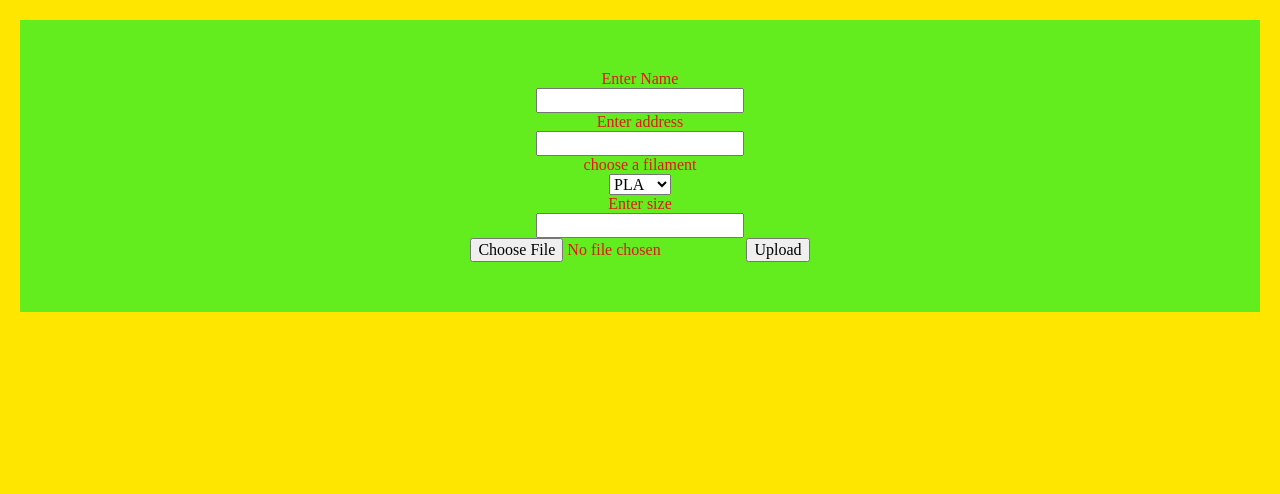
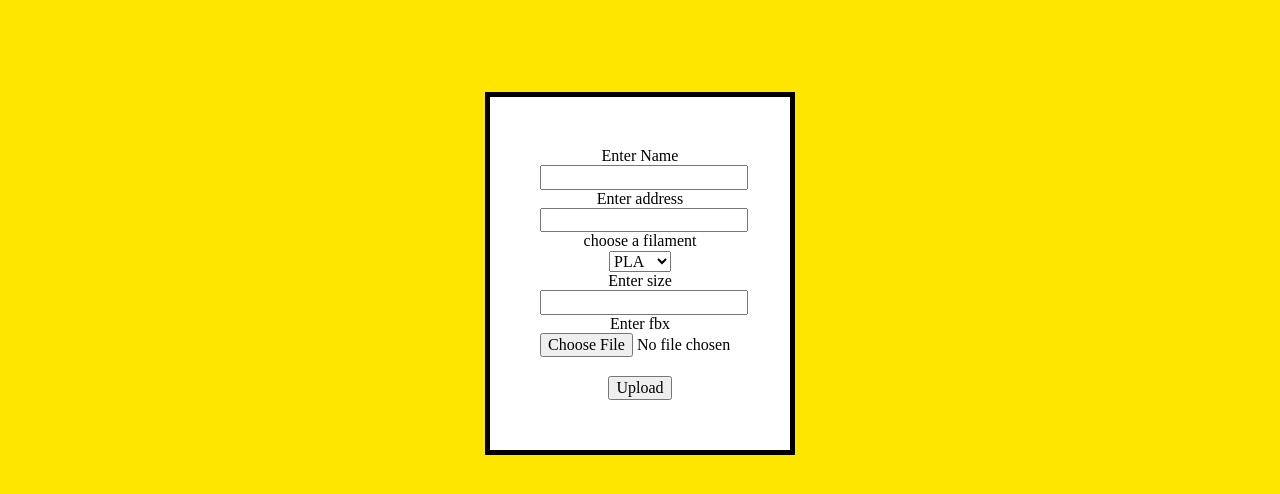
Before and after one commit to ketchuponriceenjoyer/DTS-project-3D-printer-service-repo, a Flask app: page /Session in a window 1280 px wide. Shown: the part 214-708 px from the top of the page. Run offline with Flask 3, Linux system fonts and the light colour scheme.

Commit message:
Version 1.4
fixed the css and improved it better to be more organsied and understandable

```diff
--- a/app.py
+++ b/app.py
@@ -1,14 +1,23 @@
-from flask import Flask, render_template
+from flask import Flask, render_template, request, redirect
+import sqlite3
+from sqlite3 import Error
 
 app = Flask(__name__)
 
+Database = ''
 
 @app.route('/')
 def render_homepage():
     return render_template('Home.html')
 
-@app.route('/Session')
+@app.route('/Session', methods=['POST','GET'])
 def render_Sessionpage():
+    if request.method == 'POST':
+        Name = request.form.get('Name')
+        Address = request.form.get('Address')
+        Filament = request.form.get('Filament')
+        Size = request.form.get('Size')
+        Model = request.form.get('Model_File')
     return render_template('Session.html')
 
 @app.route('/images')
--- a/static/css.css
+++ b/static/css.css
@@ -21,27 +21,22 @@ nav {
     color: rgba(52, 152, 219, 1.0); /*light blue*/
 }
 
-body2 {
-    text-align: center;
-    width: 60vw;
-    margin: auto;
-    background-color: rgb(99, 236, 30);
-    color: rgb(224, 24, 24);
-}
 
 .sessionbox {
-    background-color: rgb(99, 236, 30);
-    width: 100px:
-    border: 15px solid green;
+    background-color: rgb(255, 255, 255);
+    width: 200px;
+    border: 5px solid #000000;
     padding: 50px;
-    margin: 20px;
-    text-align: center;
+    margin: auto;
 }
 
 .model_container {
     text-align: center;
-    width: 100px:
-    length: 300px:
+    width: 100px;
+    length: 300px;
     background-color: rgb(255, 255, 255);
     border: 15px solid #000000;
 }
+div {
+    text-align: center;
+}
--- a/templates/Session.html
+++ b/templates/Session.html
@@ -15,20 +15,24 @@
         </nav>
     </body>
 
+    <br>
+    <br>
+    <br>
+    <br>
+    <br>
 
-
-    <body2>
     <form class="myform" method="post" action="/upload" enctype="multipart/form-data">
     <div class="sessionbox">
+
         <div class="form-label"> Enter Name </div>
-                <div class = "form-element "> <input type="text" required ></div>
+        <div class = "form-element "> <input type="text" name = "Name" required ></div>
 
         <div class="form-label"> Enter address </div>
-                <div class = "form-element "> <input type="text" required ></div>
+        <div class = "form-element "> <input type="text" name = "Address" required ></div>
 
         <div class="form-label"> choose a filament </div>
         <div class = "form-element ">
-                    <select>
+                    <select name = "Filament" >
                         <option filament="PLA">PLA</option>
                         <option filament="ABS">ABS</option>
                         <option filament="PETG">PETG</option>
@@ -36,11 +40,16 @@
                         <option filament="Nylon">Nylon</option>
                     </select>
                 </div>
+
         <div class="form-label"> Enter size </div>
-                <div class = "form-element "> <input type="text" required ></div>
-                <input type="file" name="fbx_file" accept = ".fbx" rows="5" cols="50">
+        <div class = "form-element "> <input type="text" name = "Size" required ></div>
+
+        <div class="form-label"> Enter fbx </div>
+        <input type="file" name="Model_File" accept = ".fbx" rows="5" cols="50" required>
+        <br>
+        <br>
         <input type="submit" value= "Upload">
 
     </div>
-    </body2>
-{% endblock %}  1
+
+{% endblock %}
```
Also changed, not shown: identifier.sqlite (deleted), 1 other file. Lines whose indentation alone changed are shown as unchanged.
